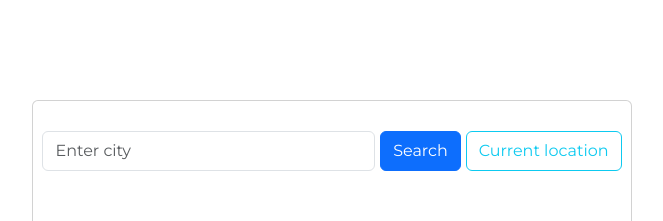
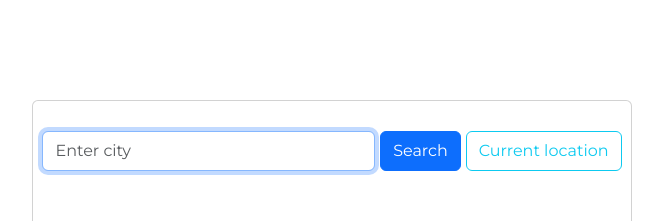
Before and after one commit to Hodaw7/Weather-React, a React (Create React App) app: page / in a window 1280 px wide. Shown: the top 221 px of the page, without its empty margins (308-971 px from the left). Built offline with nearby package versions, Linux system fonts and the light colour scheme.

Commit message:
imported axios

```diff
--- a/package.json
+++ b/package.json
@@ -6,6 +6,7 @@
     "@testing-library/jest-dom": "^5.17.0",
     "@testing-library/react": "^13.4.0",
     "@testing-library/user-event": "^13.5.0",
+    "axios": "^1.6.5",
     "bootstrap": "^5.3.2",
     "react": "^18.2.0",
     "react-dom": "^18.2.0",
--- a/src/Form.js
+++ b/src/Form.js
@@ -7,6 +7,7 @@ export default function Form() {
         placeholder="Enter city"
         id="search-city"
         autocomplete="off"
+        autoFocus="on"
       />
       <button type="submit" className="btn btn-primary">
         Search
```
Also changed, not shown: 1 other file (tests, documents, lock files or other folders).
